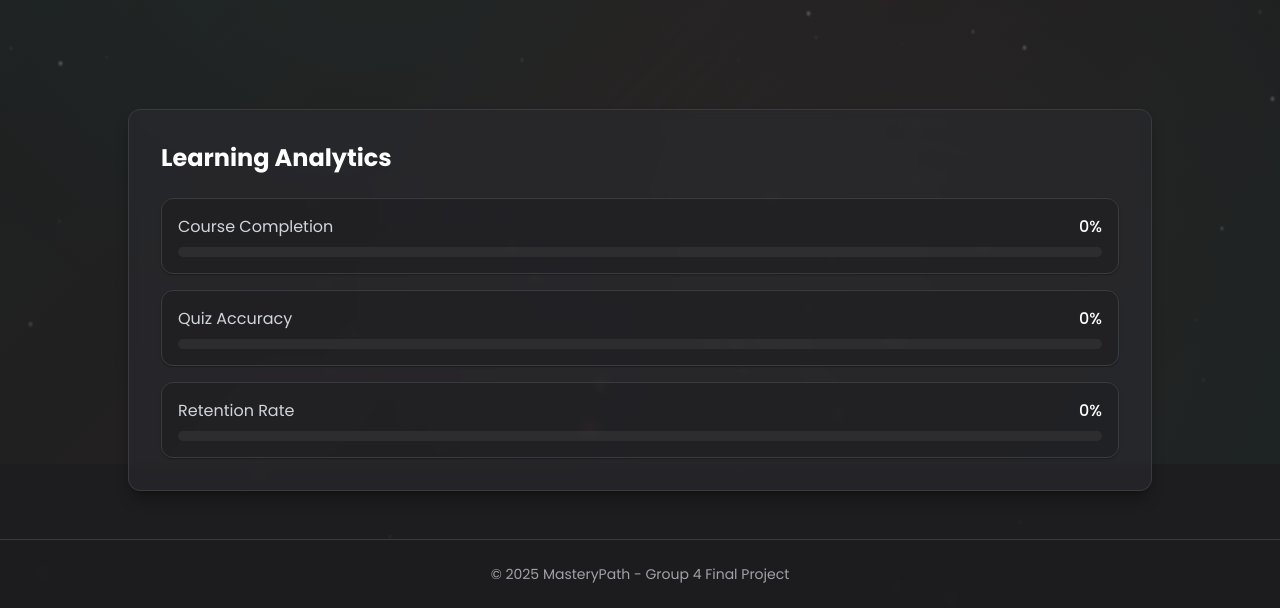
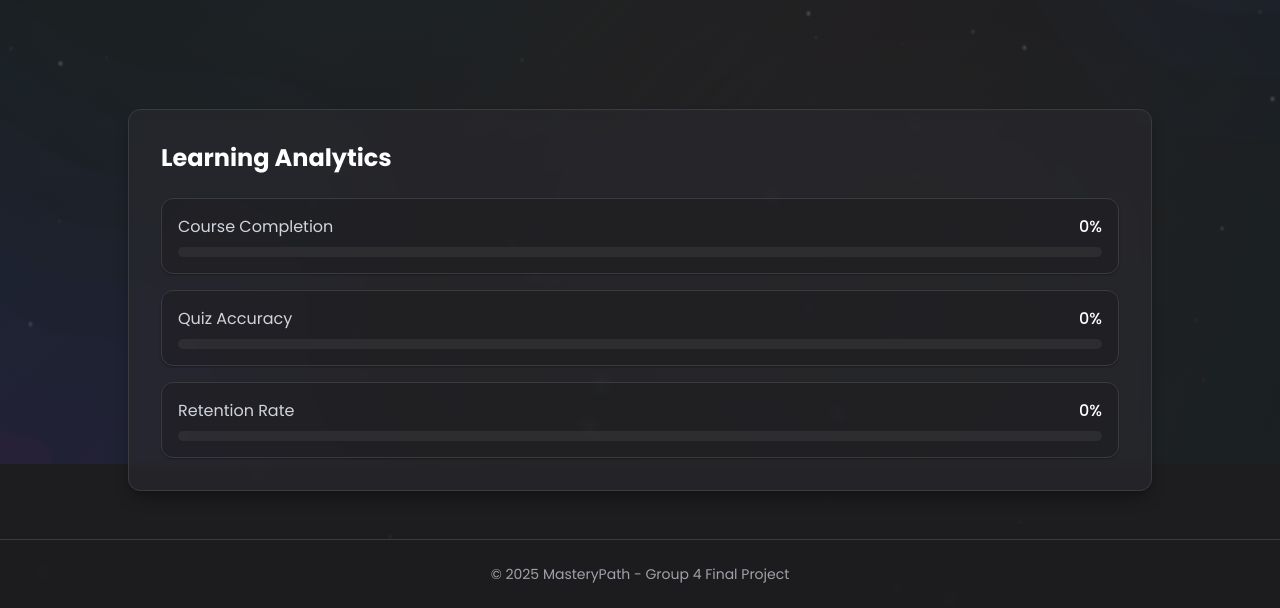
Before and after one commit to Bookdodo5/final-project-ai, a website: page FRONTEND/index.html in a window 1280 px wide. Shown: the part 336-944 px from the top of the page. Drawn offline with nearby package versions, Linux system fonts and the light colour scheme; no server answers.

Commit message:
Feature: color change on page change

```diff
--- a/FRONTEND/index.html
+++ b/FRONTEND/index.html
@@ -122,6 +122,7 @@
     <!-- Gradient Background -->
     <div class="fixed inset-0 z-0 pointer-events-none">
         <div id="gradientBg" class="gradient-bg w-full h-full opacity-40" aria-hidden="true"></div>
+        <div id="imageBg" class="absolute inset-0 bg-cover bg-center saturate-100 opacity-10" style="background-image: url('./assets/layered-waves-haikei.png')" aria-hidden="true"></div>
     </div>
 
     <!-- Main Content Container -->
--- a/FRONTEND/js/router.js
+++ b/FRONTEND/js/router.js
@@ -37,6 +37,16 @@ const router = {
 
         // Initial route with debounce
         setTimeout(() => this.route(), 0);
+    },
+
+    colorDeg: 0,
+    changeBg() {
+        const imageBg = document.getElementById('imageBg');
+        const gradientBg = document.getElementById('gradientBg');
+        let randomDeg = Math.random() * 20;
+        this.colorDeg += randomDeg;
+        imageBg.style.filter = `hue-rotate(${this.colorDeg}deg)`;
+        gradientBg.style.filter = `hue-rotate(${this.colorDeg}deg)`;
     },
 
     // Navigate to a route
@@ -131,19 +141,19 @@ const router = {
         window.setStat('courseCompletionBar', 'courseCompletionValue', 0);
         window.setStat('quizAccuracyBar', 'quizAccuracyValue', 0);
         window.setStat('retentionRateBar', 'retentionRateValue', 0);
-        setTimeout(() => {
-            console.log('showing home');
-            this.showView('home');
-            if (window.initStatsAnimation) window.initStatsAnimation();
-        }, 60);
+        this.changeBg();
+        this.showView('home');
+        if (window.initStatsAnimation) window.initStatsAnimation();
     },
 
     showLearn() {
+        this.changeBg();
         this.showView('learn');
         if (window.loadCourses) window.loadCourses();
     },
 
     showCourse(courseId) {
+        this.changeBg();
         this.showView('course');
         if (window.openCourse) {
             window.openCourse(courseId, true);
@@ -156,6 +166,7 @@ const router = {
     },
 
     showModule(moduleId, courseId) {
+        this.changeBg();
         this.showView('module');
         if (window.openModule) {
             window.openModule(moduleId, courseId);
@@ -168,11 +179,13 @@ const router = {
     },
 
     showReview() {
+        this.changeBg();
         this.showView('review');
         if (window.loadDueQuestions) window.loadDueQuestions();
     },
 
     showCreateCourse() {
+        this.changeBg();
         this.showView('createCourse');
         // Create course initialization would go here
     }
```
Also changed, not shown: FRONTEND/assets/layered-waves-haikei.png (added).
